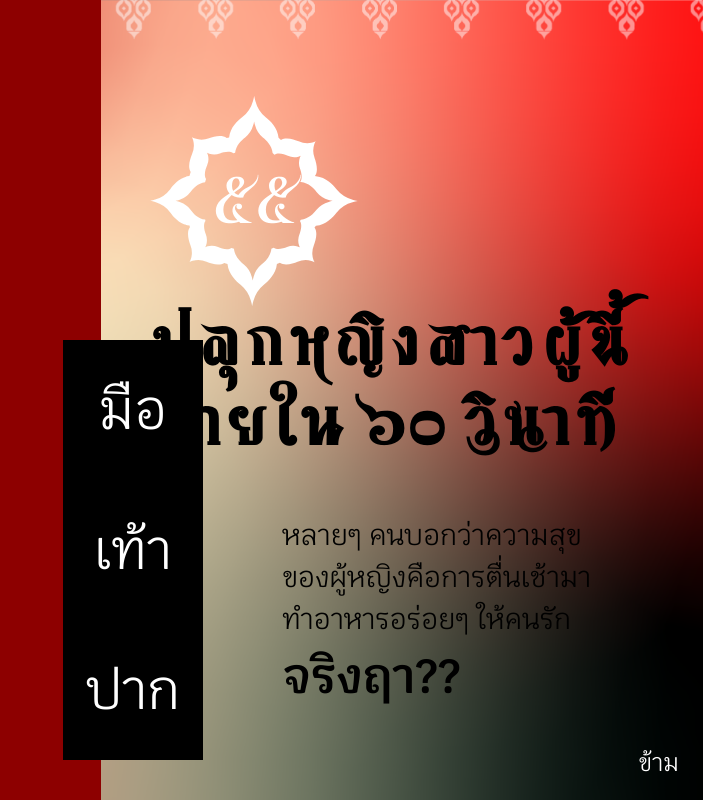
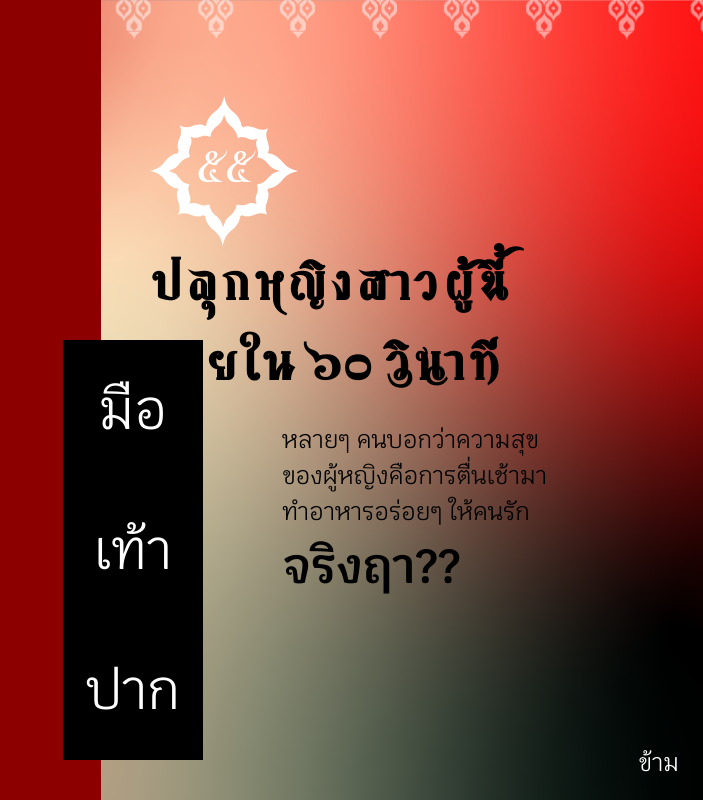
Before and after one commit to jakkaphantee/srichart, a Vue app: page / in a window 1280 px wide. Shown: the whole page, without its empty margins (577-1280 px from the left). Built offline with nearby package versions, Linux system fonts and the light colour scheme.

Commit message:
fix font size

```diff
--- a/src/components/Intro/IntroTimeCounter.vue
+++ b/src/components/Intro/IntroTimeCounter.vue
@@ -74,17 +74,17 @@ export default {
   height: fit-content;
 
   .timer-icon {
-    width: 210px;
-    height: 210px;
+    width: 150px;
+    height: 150px;
   }
 
   .timer-text {
     position: absolute;
     top: 50%;
     left: 50%;
-    transform: translate(-50%, -25%);
+    transform: translate(-50%, -20%);
     font-family: '9_our_king';
-    font-size: 72px;
+    font-size: 48px;
     color: white;
   }
 }
--- a/src/components/general/HamburgerMenu.vue
+++ b/src/components/general/HamburgerMenu.vue
@@ -113,7 +113,7 @@ export default {
 
 .overlay-menu-button {
   font-family: '9_our_king';
-  font-size: 96px;
+  font-size: 68px;
   color: white;
 }
 </style>
--- a/src/views/Intro.vue
+++ b/src/views/Intro.vue
@@ -16,7 +16,7 @@
           </strong>
         </div>
       </div>
-      <div class="mt-5" align="left">
+      <div class="mt-3" align="left">
         <div class="intro-body-text">
           {{ introBodyText }}
           <div id="intro-footer">
@@ -112,7 +112,7 @@ $themed-red: #8D0000;
 
 .intro-head-text {
   font-family: '9_our_king';
-  font-size: 72px;
+  font-size: 54px;
   color: black;
   white-space: pre-line;
   line-height: 80px;
@@ -120,7 +120,7 @@ $themed-red: #8D0000;
 
 .intro-body-text {
   width: fit-content;
-  font-size: 28px;
+  font-size: 24px;
   white-space: pre-line;
   text-align-last: left;
   margin-left: 30%;
```
